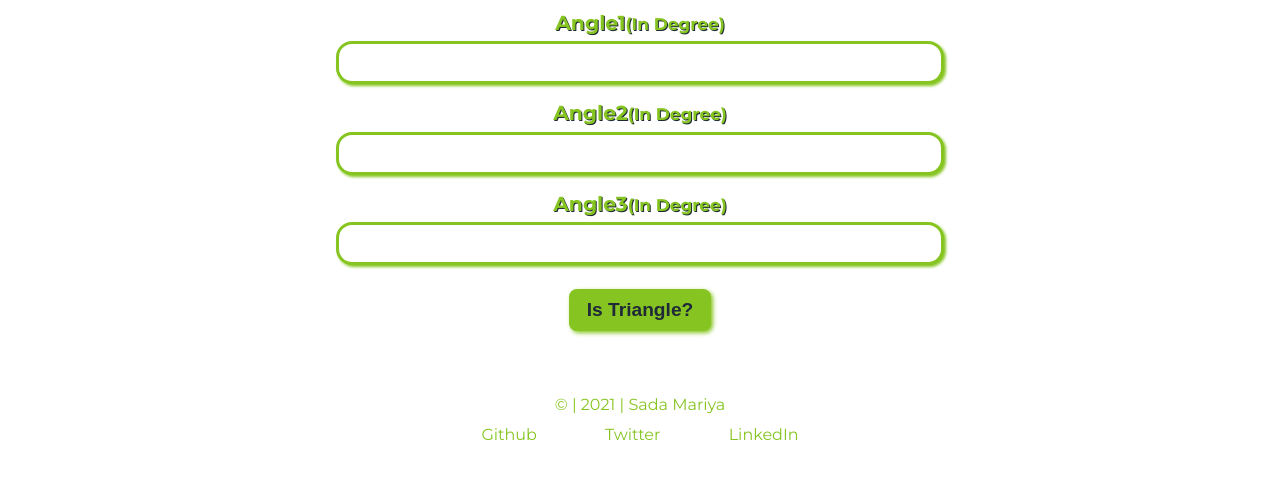
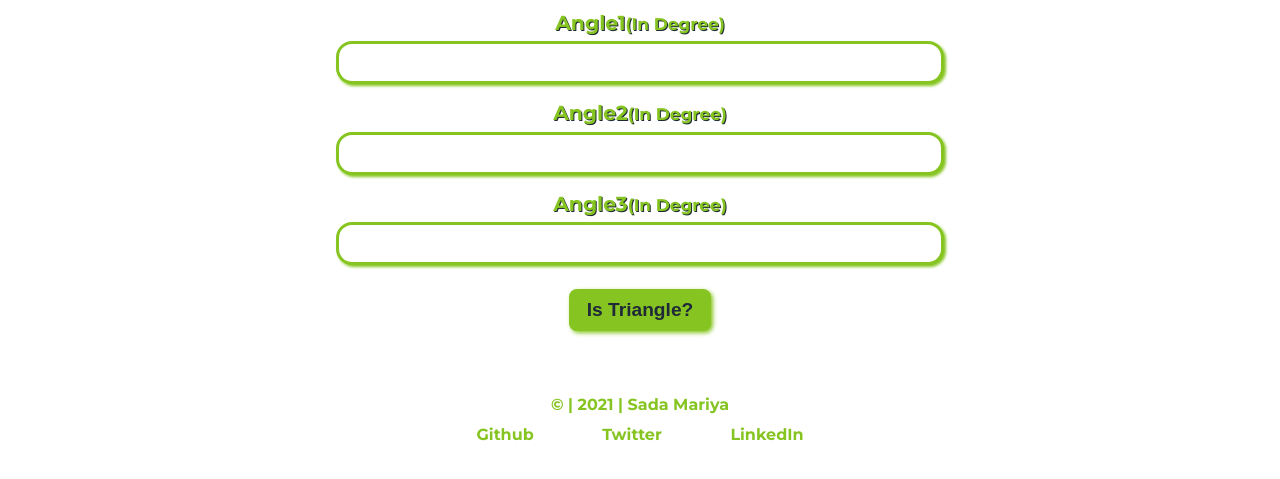
Before and after one commit to mariyasada/fun-with-triangle, a plain HTML site: page index.html in a window 1280 px wide. Shown: the part 183-662 px from the top of the page. Drawn offline with Linux system fonts and the light colour scheme.

Commit message:
Update style.css

```diff
--- a/style.css
+++ b/style.css
@@ -126,7 +126,7 @@ footer {
     left: 0;
     right: 0;
     color: var(--primary-green);
-    font-weight: 400;
+    font-weight: bold;
   }
 
   footer p {
```
